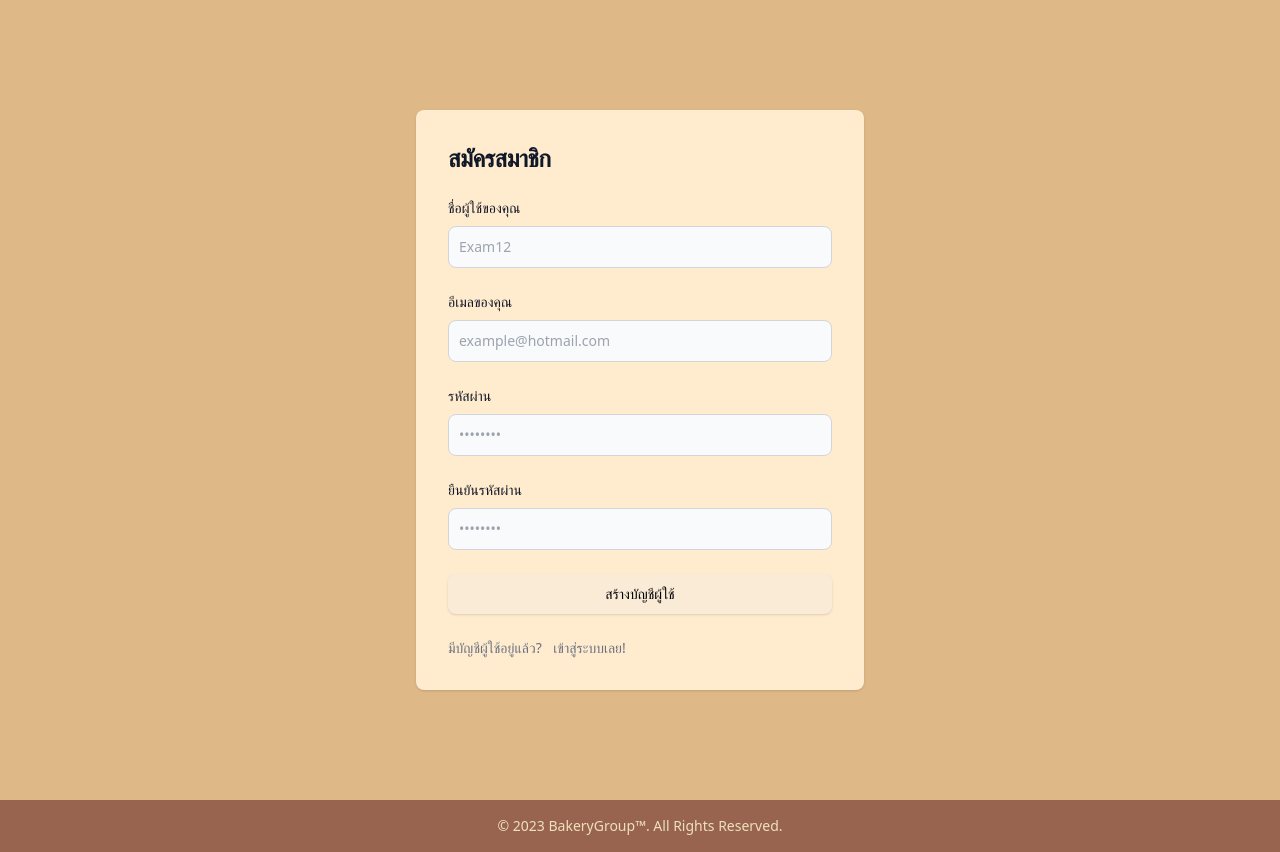
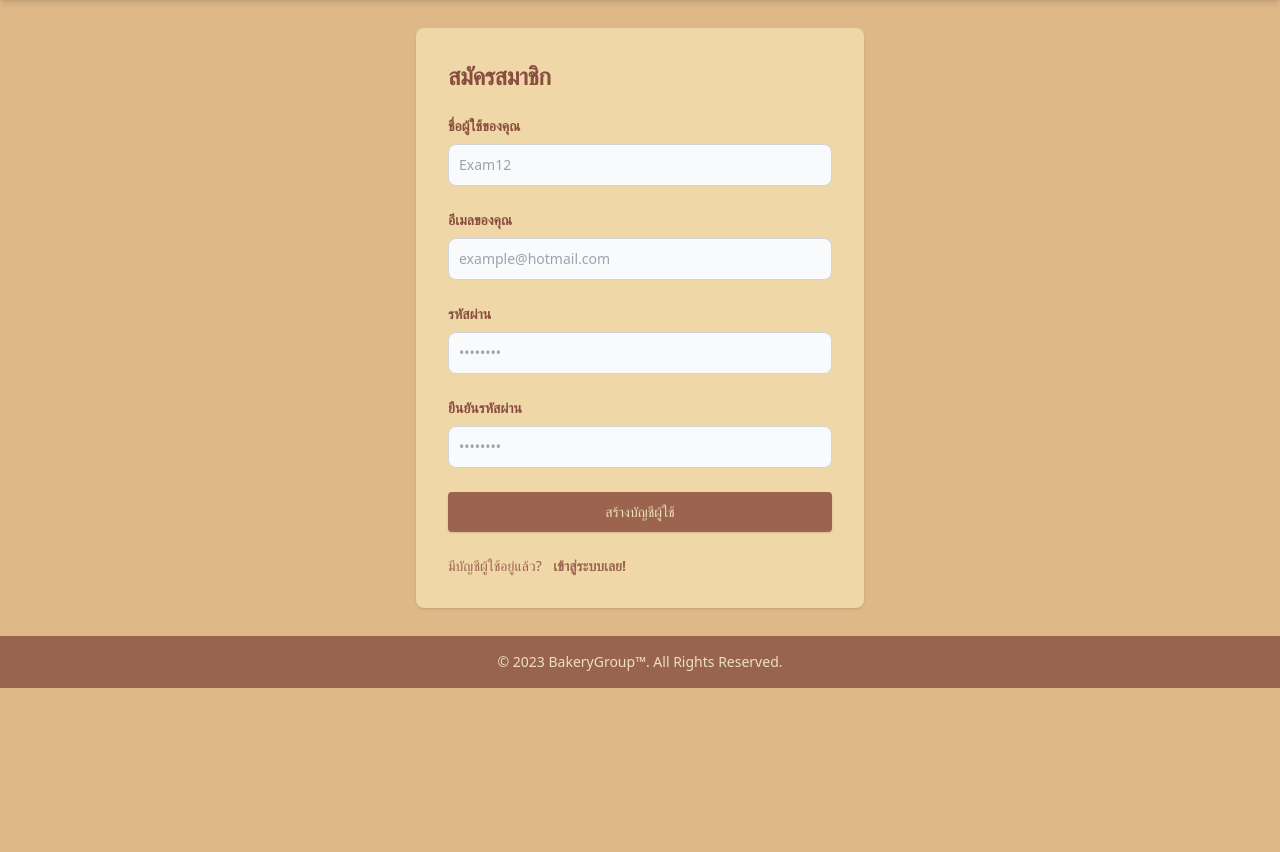
Before and after one commit to NKKNick/bakery, a Django app: page /register in a window 1280 px wide. Shown: the part 112-964 px from the top of the page. After the commit the page ends 800 px from the top, so only its background shows below. Run offline with Django 4.2, Linux system fonts and the light colour scheme; some libraries are stand-ins or nearby versions.

Commit message:
เเก้ register and login color

```diff
--- a/bakery/bakery_app/templates/about.html
+++ b/bakery/bakery_app/templates/about.html
@@ -8,8 +8,8 @@
 {% block main %}
 
 <body style="background-color: burlywood;">
-    <img src="{% static 'bakery_app/img/bakery_logo.png' %}" class="w-[30pc] m-auto">
-    <div class="rounded bg-amber-700 w-1/4 py-4" style="margin: auto;">
+    <img src="{% static 'bakery_app/img/bakery_logo.png' %}" class="w-[30pc] m-auto rounded-xl">
+    <div class="rounded bg-amber-700 w-1/4 py-4 " style="margin: auto;">
         <p class="mb-auto text-center text-2xl text-yellow-400 font-semibold">อีเมล : aomwaw@hotmail.com </p>
         <p class="mb-auto text-center text-2xl text-yellow-400 font-semibold">facebook : Kru Waw </p>
         <p class="mb-auto text-center text-2xl text-yellow-400 font-semibold">เบอโทร : 084-605-6907 </p>
--- a/bakery/bakery_app/templates/components/base.html
+++ b/bakery/bakery_app/templates/components/base.html
@@ -10,9 +10,10 @@
 
 
 </head>
-<body class="flex flex-col h-screen justify-between">
+<body class="flex flex-col h-screen justify-between  bg-[#deb887] ">
 
     {% include 'components/header.html' %}
+
 
 
     {% block main %}
--- a/bakery/user_auth/templates/register.html
+++ b/bakery/user_auth/templates/register.html
@@ -4,35 +4,35 @@
 {% block title %}login {% endblock %}
 
 {% block main %}
-<section class="bg-[#deb887] dark:bg-[#deb887]">
-    <div class="flex flex-col items-center justify-center px-6 py-8 mx-auto md:h-screen lg:py-0">
-        <div class="w-full rounded-lg shadow dark:border md:mt-0 sm:max-w-md xl:p-0 dark:bg-gray-800 dark:border-gray-700" style="background-color: blanchedalmond;">
+<section class="">
+    <div class="flex flex-col items-center justify-center px-6 py-8 mx-auto  lg:py-0">
+        <div class="w-full rounded-lg shadow dark:border md:mt-0 sm:max-w-md xl:p-0 dark:bg-gray-800 dark:border-gray-700 bg-[#f0d7a7]">
             <div class="p-6 space-y-4 md:space-y-6 sm:p-8">
-                <h1 class="text-xl font-bold leading-tight tracking-tight text-gray-900 md:text-2xl dark:text-white">
+                <h1 class="text-xl font-bold leading-tight tracking-tight text-[#894e3f] md:text-2xl dark:text-white">
                     สมัครสมาชิก
                 </h1>
                 <form class="space-y-4 md:space-y-6" action="{%url 'register' %}" method="POST">
                     {% csrf_token %}
                     <div>
-                        <label for="username" class="block mb-2 text-sm font-medium text-gray-900 dark:text-white">ชื่อผู้ใช้ของคุณ</label>
+                        <label for="username" class="block mb-2 text-sm font-semibold text-[#894e3f] dark:text-white">ชื่อผู้ใช้ของคุณ</label>
                         <input type="text" name="username" class="bg-gray-50 border border-gray-300 text-gray-900 sm:text-sm rounded-lg focus:ring-primary-600 focus:border-primary-600 block w-full p-2.5 dark:bg-gray-700 dark:border-gray-600 dark:placeholder-gray-400 dark:text-white dark:focus:ring-blue-500 dark:focus:border-blue-500" placeholder="Exam12" required="">
                     </div>
                     <div>
-                        <label for="email" class="block mb-2 text-sm font-medium text-gray-900 dark:text-white">อีเมลของคุณ</label>
+                        <label for="email" class="block mb-2 text-sm font-semibold text-[#894e3f] dark:text-white">อีเมลของคุณ</label>
                         <input type="email" name="email" id="email" class="bg-gray-50 border border-gray-300 text-gray-900 sm:text-sm rounded-lg focus:ring-primary-600 focus:border-primary-600 block w-full p-2.5 dark:bg-gray-700 dark:border-gray-600 dark:placeholder-gray-400 dark:text-white dark:focus:ring-blue-500 dark:focus:border-blue-500" placeholder="example@hotmail.com" required="">
                     </div>
                     <div>
-                        <label for="password" class="block mb-2 text-sm font-medium text-gray-900 dark:text-white">รหัสผ่าน</label>
+                        <label for="password" class="block mb-2 text-sm font-semibold text-[#894e3f] dark:text-white">รหัสผ่าน</label>
                         <input type="password" name="password" id="password" placeholder="••••••••" class="bg-gray-50 border border-gray-300 text-gray-900 sm:text-sm rounded-lg focus:ring-primary-600 focus:border-primary-600 block w-full p-2.5 dark:bg-gray-700 dark:border-gray-600 dark:placeholder-gray-400 dark:text-white dark:focus:ring-blue-500 dark:focus:border-blue-500" required="">
                     </div>
                     <div>
-                        <label for="confirm-password" class="block mb-2 text-sm font-medium text-gray-900 dark:text-white">ยืนยันรหัสผ่าน</label>
+                        <label for="confirm-password" class="block mb-2 text-sm font-semibold text-[#894e3f] dark:text-white">ยืนยันรหัสผ่าน</label>
                         <input type="password" name="password2" placeholder="••••••••" class="bg-gray-50 border border-gray-300 text-gray-900 sm:text-sm rounded-lg focus:ring-primary-600 focus:border-primary-600 block w-full p-2.5 dark:bg-gray-700 dark:border-gray-600 dark:placeholder-gray-400 dark:text-white dark:focus:ring-blue-500 dark:focus:border-blue-500" required="">
                     </div>
-                    <button type="submit" class="w-full bg-gray-400 hover:bg-primary-700 focus:ring-2 focus:outline-none focus:ring-[#deb887] font-medium rounded-lg text-sm px-5 py-2.5 text-center dark:bg-primary-600 dark:hover:bg-primary-700 dark:focus:ring-primary-800 shadow"
-                    style="background-color:antiquewhite;">สร้างบัญชีผู้ใช้</button>
-                    <p class="text-sm font-light text-gray-500 dark:text-gray-400">
-                        มีบัญชีผู้ใช้อยู่แล้ว? <a href="{%url 'login' %}"  class="font-medium text-primary-600 hover:underline dark:text-primary-500 ml-2">เข้าสู่ระบบเลย!</a>
+                    <button type="submit" class="w-full text-[#eee1ba] bg-[#9c634f]  hover:bg-[#894e3f] rounded text-sm px-5 py-2.5 text-center dark:bg-primary-600 dark:hover:bg-primary-700 dark:focus:ring-primary-800 shadow"
+                    >สร้างบัญชีผู้ใช้</button>
+                    <p class="text-sm  text-[#9c634f] dark:text-gray-400">
+                        มีบัญชีผู้ใช้อยู่แล้ว? <a href="{%url 'login' %}"  class="font-medium  hover:underline dark:text-primary-500 ml-2 font-semibold">เข้าสู่ระบบเลย!</a>
                     </p>
                 </form>
             </div>
```
Also changed, not shown: bakery/user_auth/templates/login.html (+12 -12 lines).
